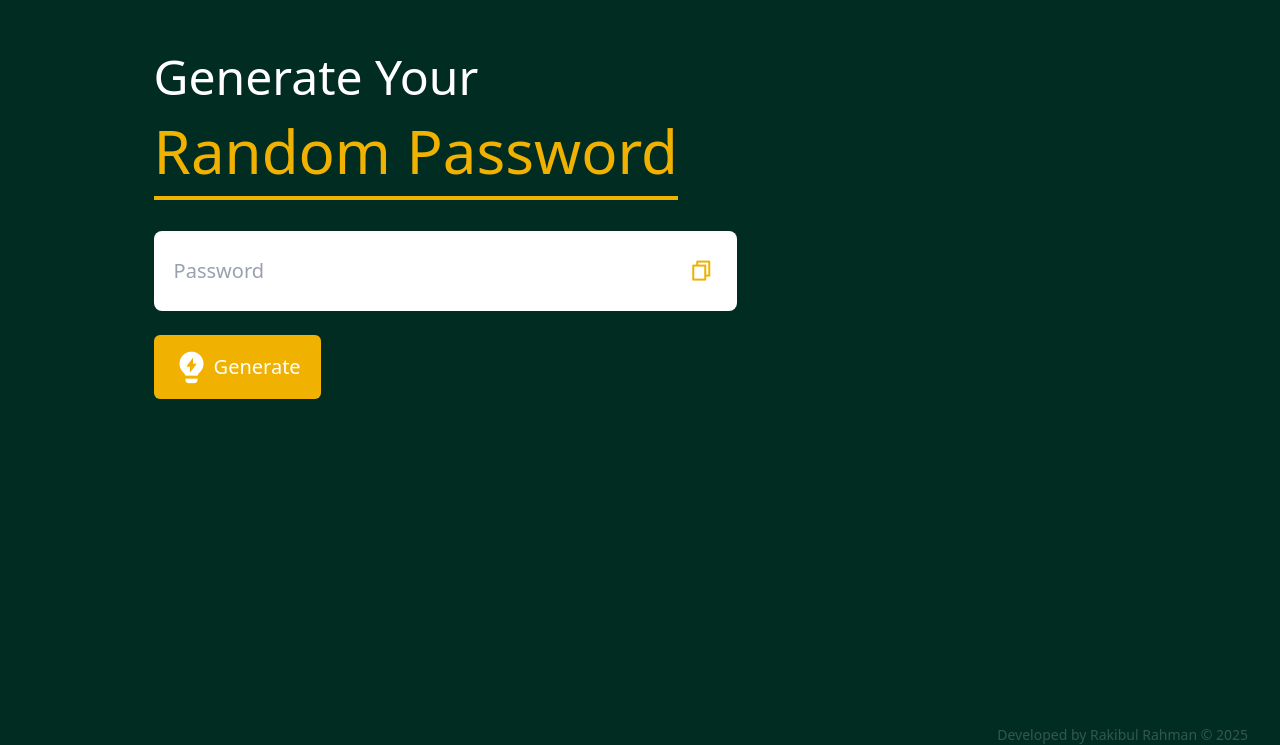
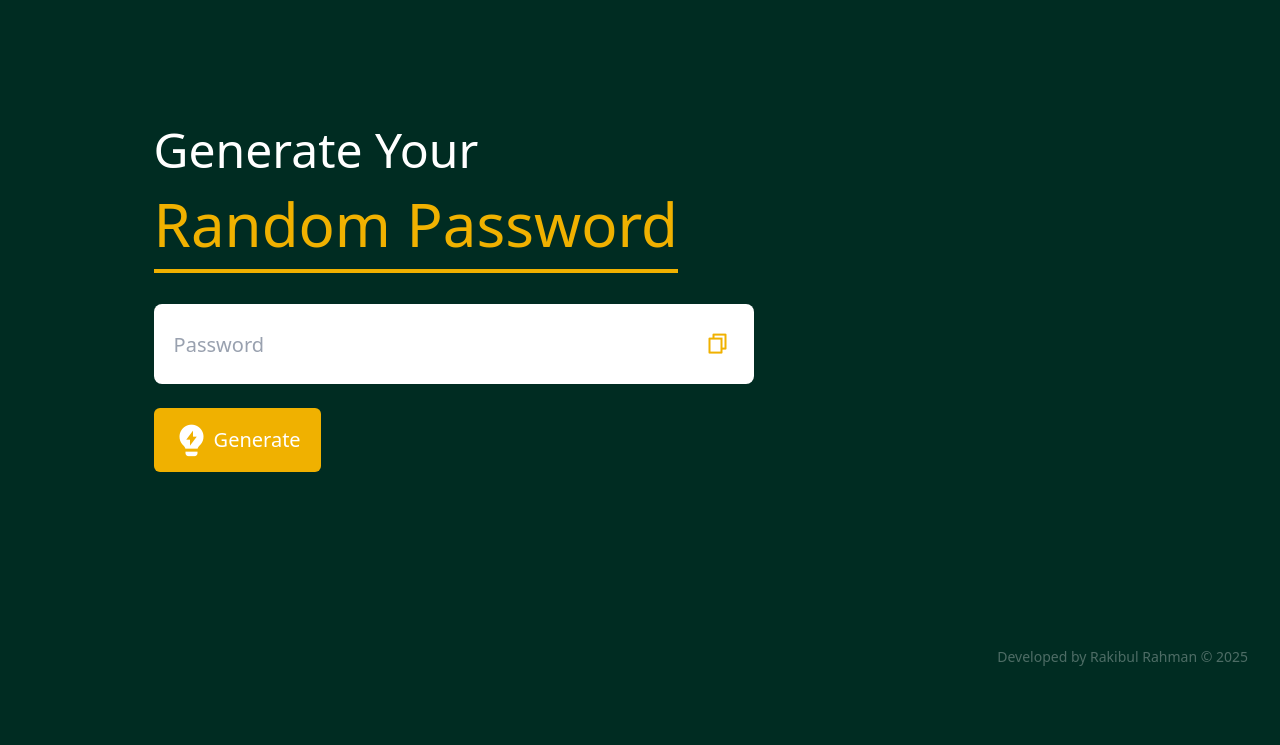
Before and after one commit to rakibulrahmandev/generate-password-app, a plain HTML site: page index.html in a window 1280 px wide. Shown: the part 101-846 px from the top of the page. After the commit the page ends 800 px from the top, so only its background shows below. Drawn offline with nearby package versions, Linux system fonts and the light colour scheme.

Commit message:
change some style in html done on 07/28/2025 at 11:04 am

```diff
--- a/index.html
+++ b/index.html
@@ -16,14 +16,14 @@
     <!-- ----------------------------- tailwind -->
     <script src="https://cdn.jsdelivr.net/npm/@tailwindcss/browser@4"></script>
 </head>
-<body class="w-full bg-emerald-950 font-montserrat relative">
-    <div id="content-container" class="m-[12%]">
+<body class="w-full h-screen bg-emerald-950 font-montserrat relative flex items-center pl-[12%]">
+    <div id="content-container" class="w-full">
         <div id="web-intro" class="space-y-5">
             <h1 class="block text-5xl text-white">Generate Your</h1>
             <span class="text-6xl text-yellow-500 relative font-medium before:absolute before:w-full before:h-1 before:bg-yellow-500 before:-bottom-2">Random Password</span>
         </div>
         <div class="mt-[50px] space-y-6">
-            <div id="generate-container" class="w-[60%] max-w-[650px] h-[80px] bg-white rounded-lg flex items-center justify-between">
+            <div id="generate-container" class="w-[60%] max-w-[600px] h-[80px] bg-white rounded-lg flex items-center justify-between">
                 <input id="input" type="text" placeholder="Password" autocomplete="off" readonly spellcheck="false" class="h-full flex-1 rounded-tl-lg rounded-bl-lg pl-5 text-xl placeholder:text-gray-400 font-normal outline-none border-none">
                 <button id="copy-btn" class="h-full p-6">
                     <i class="ri-file-copy-line text-2xl text-yellow-500 cursor-pointer"></i>
@@ -39,8 +39,8 @@
             </div>
         </div>
     </div>
-    <div class="absolute -bottom-full right-8">
-        <p class="text-sm text-white opacity-20">Developed by Rakibul Rahman &copy; 2025</p>
+    <div class="absolute bottom-8 right-8">
+        <p class="text-sm text-white opacity-30">Developed by Rakibul Rahman &copy; 2025</p>
     </div>
 
     <!-- ----------------------------- script -->
```
